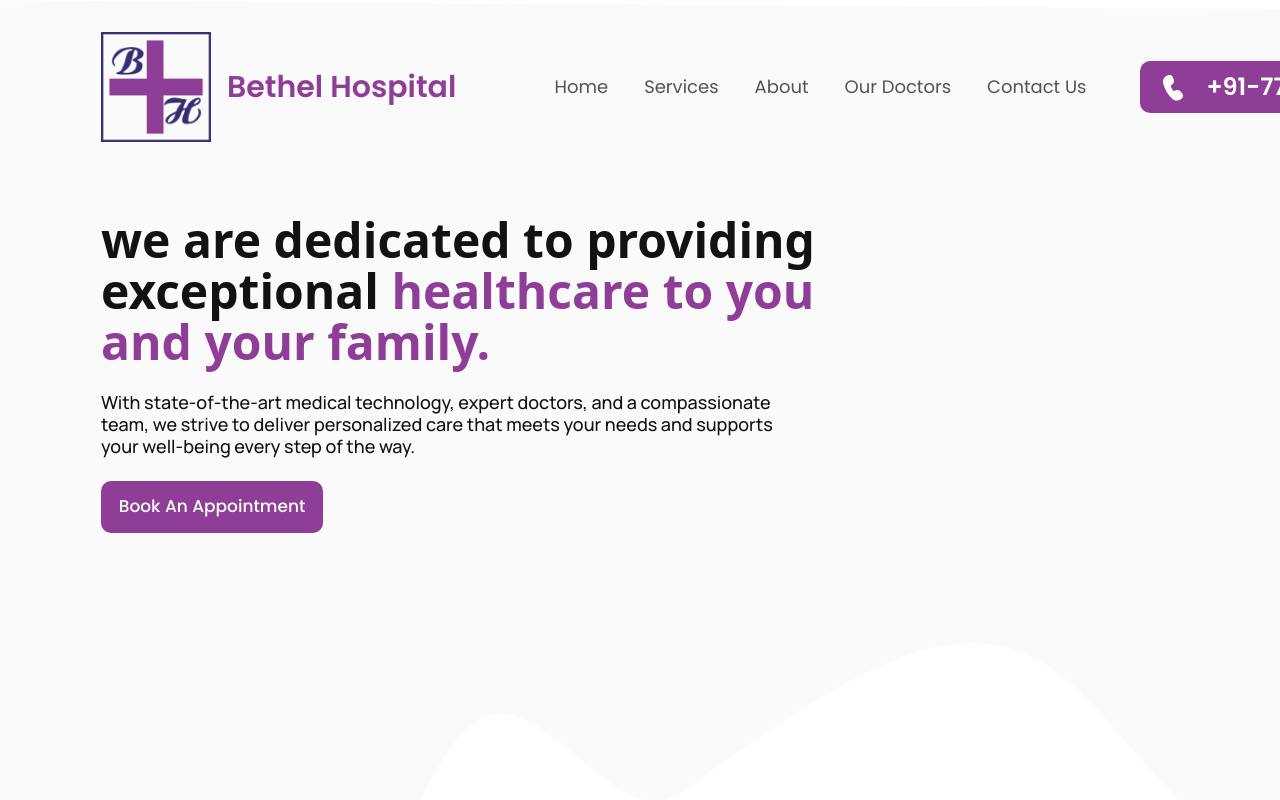
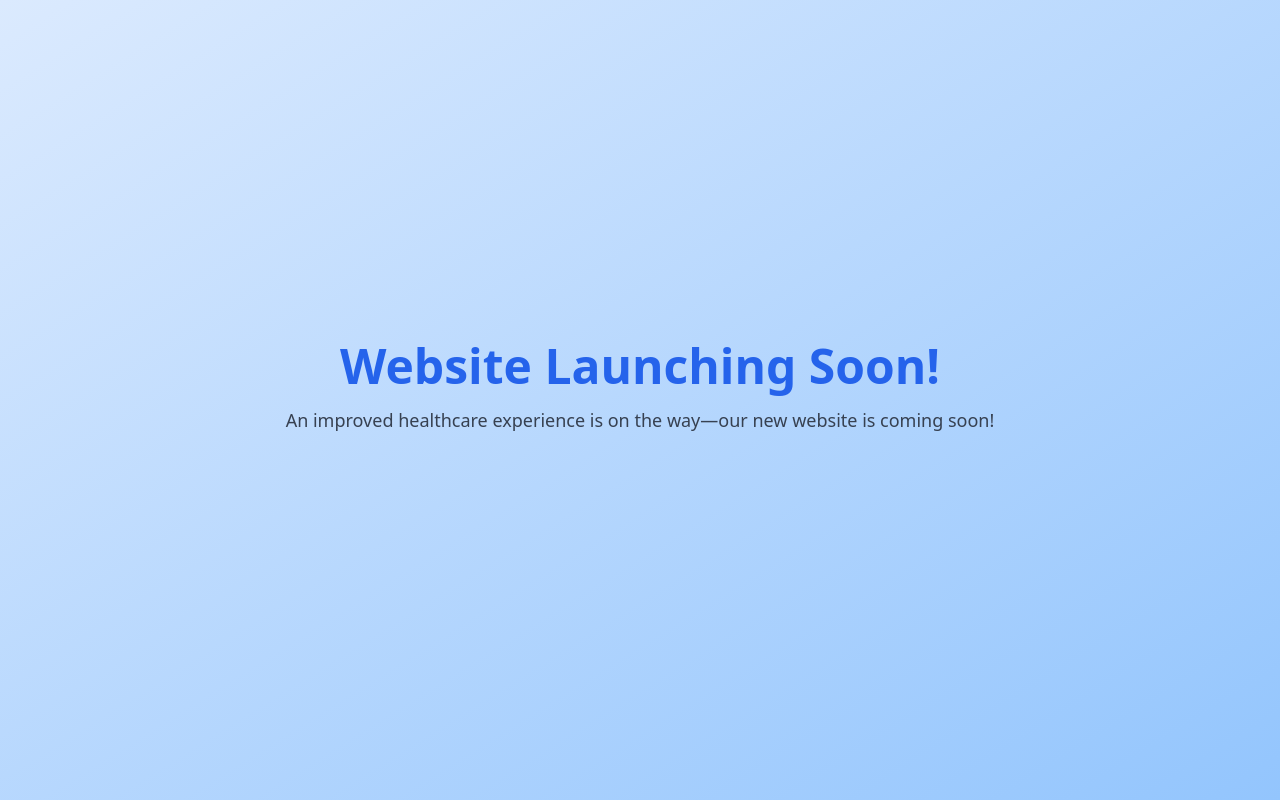
Before and after one commit to Showrab15/bethel-hospital, a React (Vite) app: page / in a window 1280 px wide. Shown: the top 800 px of the page. Built offline with nearby package versions, Linux system fonts and the light colour scheme.

Commit message:
Comming soon updated

```diff
--- a/src/layout/MainLayOut.jsx
+++ b/src/layout/MainLayOut.jsx
@@ -1,11 +1,11 @@
 import Footer from "../components/Footer/Footer";
-import Navbar from "../components/Navbar/Navbar";
+// import Navbar from "../components/Navbar/Navbar";
 import { Outlet } from "react-router-dom";
 
 const MainLayOut = () => {
     return (
         <>
-       <Navbar/>
+       {/* <Navbar/> */}
         {/* <ComingSoon/>    */}
         <Outlet/>
         <Footer/>
```
